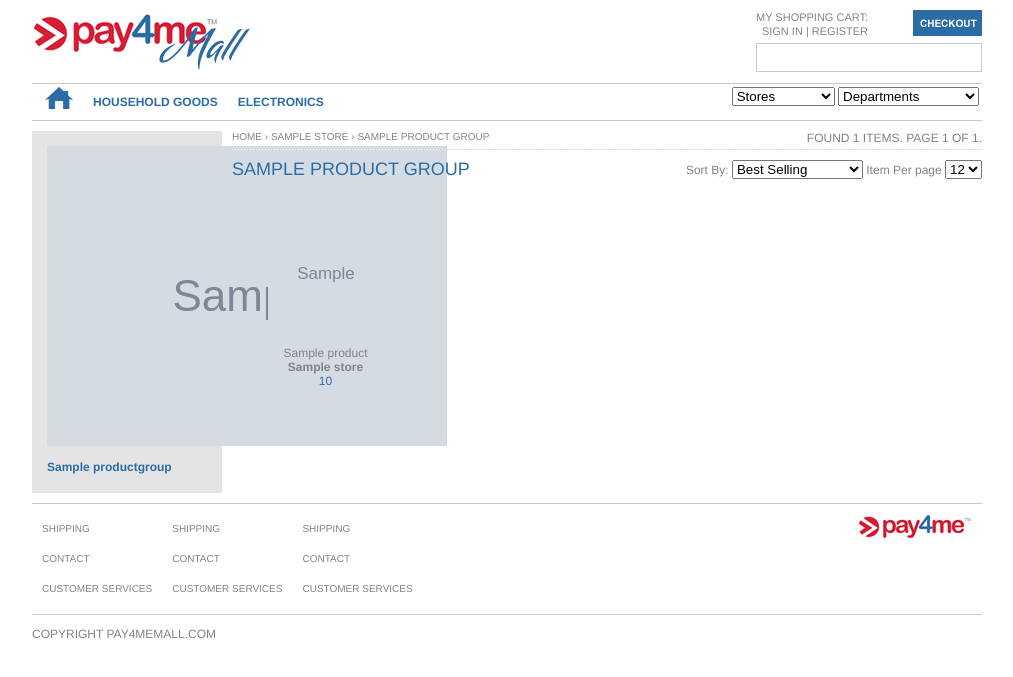
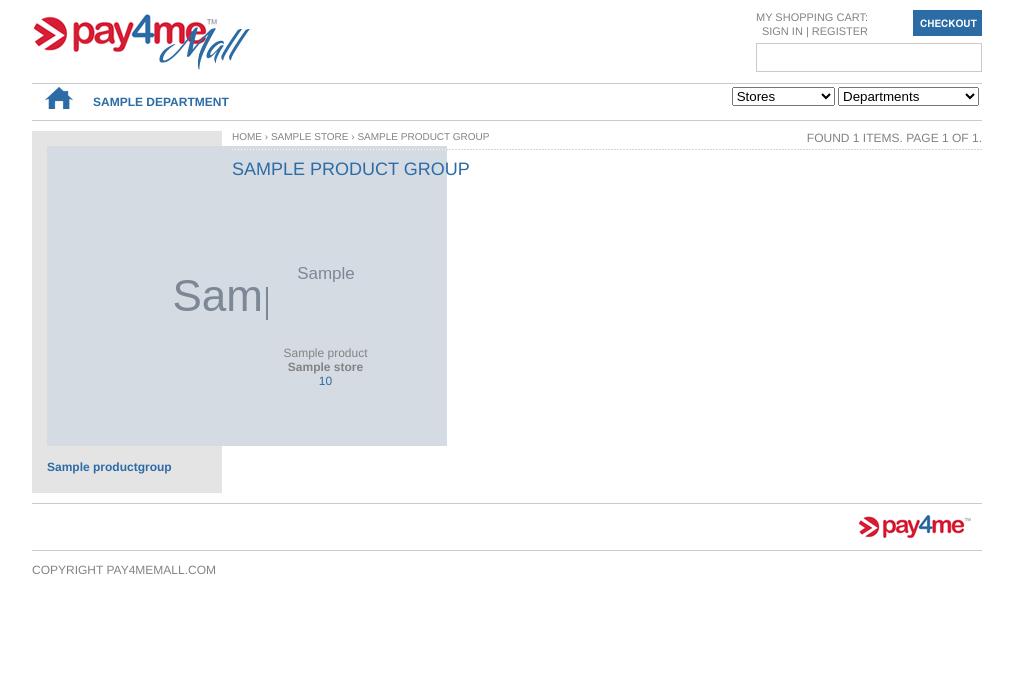
Before and after one commit to deone/beanstalk, a Django app: template templates/store/product_group.html in a window 1280 px wide. Shown: the top 677 px of the page, without its empty margins (133-1146 px from the left). Run offline with Django 3.2, Linux system fonts and the light colour scheme; tables that the repository leaves empty hold one stand-in row (values such as "Sample post"); the template is opened without the code that fills it: values that come from a table or form of the project are taken from there, most other values are stand-ins (such as "Sample title", 1, 10 or a date in 2020); grey boxes marked "Sample" are stand-in pictures; form fields are guessed from the names that the template uses; parts of the project's set-up code (start-up, migrations or seed data) failed here and were passed over; some libraries are stand-ins or nearby versions.

Commit message:
Displayed 3 departments in header. Criterion; by popular demand. Commented out footer links, product sorter and items per page selectors for now.

```diff
--- a/templates/base.html
+++ b/templates/base.html
@@ -40,11 +40,9 @@
 	<div id="nav">
 	    <ul>
 		<li><a id="home_link" href="{% url mall_home %}"><img src="{{ MEDIA_URL }}img/home.gif"  alt="HOME" /></a></li>
-		<li><a href="/departments/household-goods/">Household Goods</a></li>
-		<li><a href="/departments/electronics/">Electronics</a></li>
-		<!--{% for department in header_departments %}
-		    <li><a href="{{ department.get_absolute_url }}">{{ department }}</a></li>
-		{% endfor %}-->
+	    {% for department in department_list|slice:":3" %}
+		<li><a href="{{ department.get_absolute_url }}">{{ department.name }}</a></li>
+	    {% endfor %}
 		<div class="clear"></div>
 	    </ul>
 
@@ -67,7 +65,7 @@
 	{% block content %}{% endblock %}
 	<div class="clear"></div>
 	<div id="footer">
-	    <ul>
+	    <!--<ul>
 		<li><a href="#">SHIPPING</a></li>
 		<li>CONTACT</li>
 		<li>CUSTOMER SERVICES</li>
@@ -81,7 +79,7 @@
 		<li><a href="#">SHIPPING</a></li>
 		<li><a href="#">CONTACT</a></li>
 		<li><a href="#">CUSTOMER SERVICES</a></li>
-	    </ul>
+	    </ul>-->
 	    <img src="{{ MEDIA_URL }}img/pay4me.gif" style="float:right; margin:10px;">
 	    <div class="clear"></div>
 	</div>
--- a/templates/store/index.html
+++ b/templates/store/index.html
@@ -3,7 +3,7 @@
 {% load thumbnail %}
 
 {% block sidebar %}
-    <div id="storeLogo"><a href="#"><img src="{{ MEDIA_URL }}{{ store.logo }}" alt="{{ store.name }}"></a></div>
+    <div id="storeLogo"><a href="{{ store.get_absolute_url }}"><img src="{{ MEDIA_URL }}{{ store.logo }}" alt="{{ store.name }}"></a></div>
     <!--<form id="store_search">
 	{{ form_set.store_search_form.query }}
     </form>-->
--- a/templates/store/product.html
+++ b/templates/store/product.html
@@ -2,7 +2,7 @@
 
 {% block crumbs %}
     <div id="url">
-	<a href="/">Home</a> &rsaquo; <a href="/store/{{ product.product_group.store.account_name}}/">{{ product.product_group.store.name }}</a> &rsaquo; <a href="/store/{{ product.product_group.store.account_name }}/browse/{{ product.product_group.id }}/">{{ product.product_group.name }}</a> &rsaquo; {{ product.name }}
+	<a href="{% url mall_home %}">Home</a> &rsaquo; <a href="{{ product.product_group.store.get_absolute_url }}">{{ product.product_group.store.name }}</a> &rsaquo; <a href="{{ product.product_group.get_absolute_url }}">{{ product.product_group.name }}</a> &rsaquo; {{ product.name }}
     </div>
 {% endblock %}
 
--- a/templates/store/product_group.html
+++ b/templates/store/product_group.html
@@ -3,7 +3,7 @@
 {% load thumbnail %}
 
 {% block crumbs %}
-    <a href="{% url mall_home %}">Home</a> &rsaquo; <a href="{{ product_group.get_absolute_url }}">{{ product_group.store.name }}</a> &rsaquo; {{ product_group.name }}
+    <a href="{% url mall_home %}">Home</a> &rsaquo; <a href="{{ product_group.store.get_absolute_url }}">{{ product_group.store.name }}</a> &rsaquo; {{ product_group.name }}
 {% endblock %}
 
 {% block pagination %}
@@ -22,7 +22,7 @@
 {% block content_body %}
     <div id="pageCtrl">
 	<div id="pageTitle">{{ product_group.name }}</div>
-	<div id="productDetailsCtrl">
+	<!--<div id="productDetailsCtrl">
 	    <span>Sort By:</span>
 	    {{ store_sorter_form.sort_items }}
 	    Item Per page
@@ -31,7 +31,7 @@
 	      <option>14</option>
 	      <option>18</option>
 	    </select>
-	</div>
+	</div>-->
 	<div class="clear"></div>
     </div>
     <div class="clear"></div>
```
Also changed, not shown: 1 other file.
